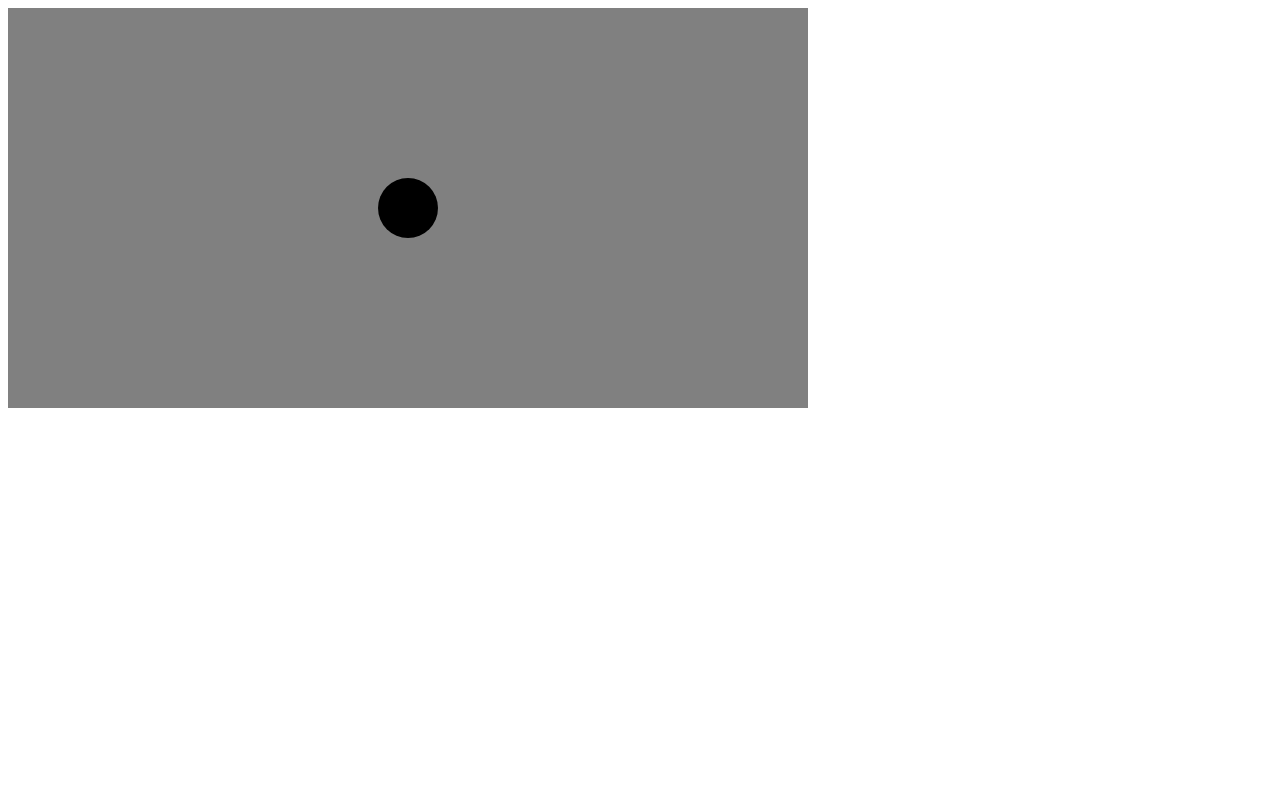
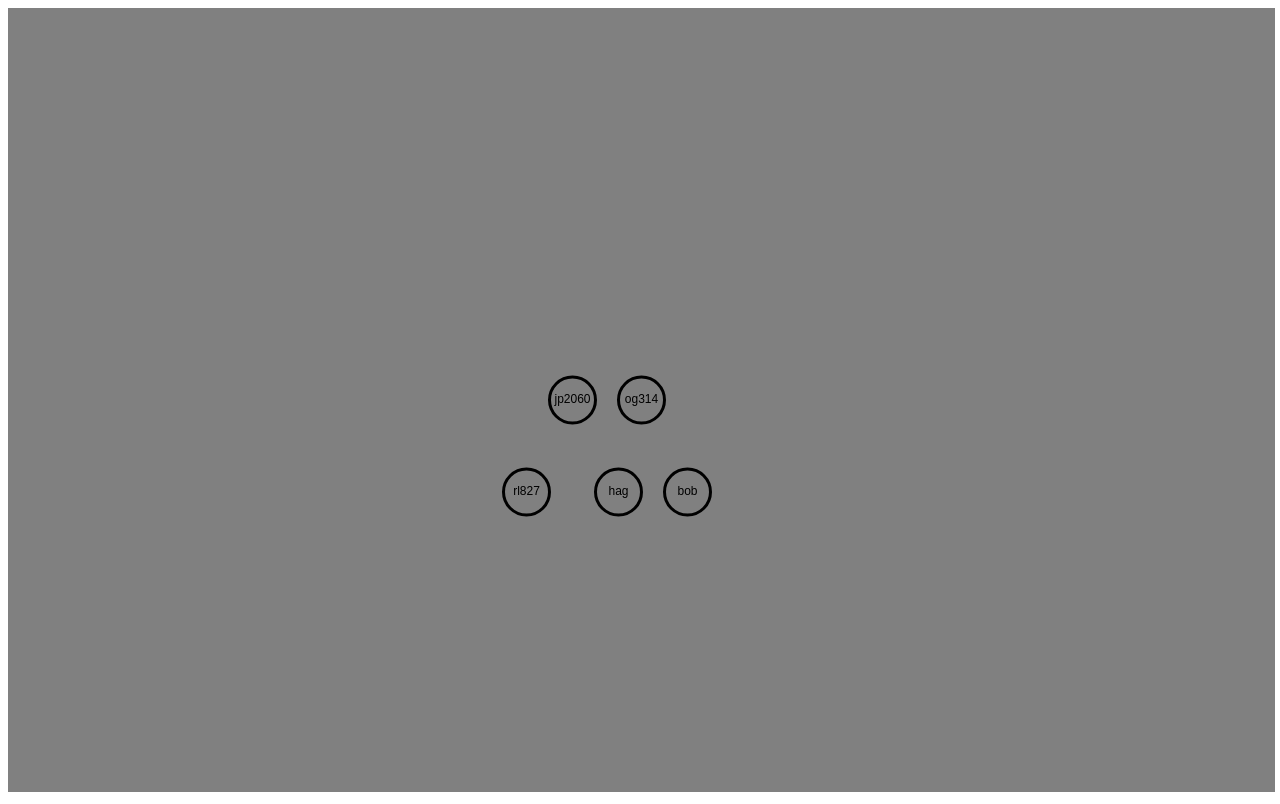
Before and after one commit to OGreenwood672/family-network, a website: page index.html in a window 1280 px wide. Drawn offline with Linux system fonts and the light colour scheme.

Commit message:
Need to figure out how to calculate node positions

```diff
--- a/index.html
+++ b/index.html
@@ -12,15 +12,23 @@
         let data = {
             "og314": {
                 "married": ["jp2060"],
-                "parents": ["mw465", "pl901"]
+                "parents": ["mw465", "pl901"],
+                "children": ["rl827"]
+            },
+            "rl827": {
+                "married": ["bob", "hag"],
+                "parents": ["og314"],
+                "children": []
             },
             "mw465": {
                 "married": ["pl901"],
-                "parents": []
+                "parents": [],
+                "children": ["og314"]
             },
             "pl901": {
                 "married": ["mw465"],
-                "parents": []
+                "parents": [],
+                "children": ["og314"]
             }
         }
 
@@ -28,7 +36,7 @@
         const primary_csrd = 'og314';
 
         // Create an instance of FamilyNetwork
-        const familyNetwork = new FamilyNetwork(800, 400, data, primary_csrd);
+        const familyNetwork = new FamilyNetwork(window.innerWidth * 0.99, window.innerHeight * 0.98, data, primary_csrd);
 
         // Set background color
         familyNetwork.setBackgroundColor('gray');
--- a/index.js
+++ b/index.js
@@ -40,11 +40,7 @@ class FamilyNetwork {
         this.primary = primary_csrd;
         this.nodes = {}
 
-        this.R = 30;
-        this.MARRIAGE_BUFFER = this.R * 2;
-        this.HORIZONTAL_BUFFER = this.R * 3;
-        this.VERTICAL_BUFFER = this.R * 4;
-
+        this.R = 23;
 
         if (!this.primary in Object.keys(this.data)) {
             throw Error("Primary CSRID not found in the data")
@@ -95,23 +91,22 @@ class FamilyNetwork {
     drawNode(csrid, x, y, r, color = 'black') {
         x += this.canvas.width / 2;
         y += this.canvas.height / 2;
-        console.log(x, y);
-        console.log(this.canvas.width, this.canvas.height);
         this.ctx.beginPath();  // Start a new path for the node
         this.ctx.arc(x, y, r, 0, Math.PI * 2);  // Draw a circle at (x, y) with radius r
-        this.ctx.fillStyle = color;  // Set the fill color
-        this.ctx.fill();  // Fill the circle with the specified color
-        this.ctx.closePath();  // Close the path
+        this.ctx.strokeStyle = color;  // Set the border color
+        this.ctx.lineWidth = 3;  // Set the border width
+        this.ctx.stroke();  // Draw the border (outline) of the circle
+        this.ctx.closePath();
         this.drawText(csrid, x, y);
     }
 
-    drawText(text, x, y, font = '16px Arial', color = 'black') {
+    drawText(text, x, y, font = '12px Arial', color = 'black') {
         this.ctx.font = font;            // Set the font style and size
         this.ctx.fillStyle = color;      // Set the fill color
         this.ctx.textAlign = 'center';   // Align the text in the center
         this.ctx.textBaseline = 'middle'; // Vertically align the text in the middle
         this.ctx.fillText(text, x, y);   // Draw filled text at (x, y)
-      }
+    }
 
     // Method to resize the canvas
     resize(width, height) {
@@ -119,11 +114,63 @@ class FamilyNetwork {
       this.canvas.height = height;
     }
 
-    calculateNodes() {
-        let rows = [(0, 0)]; // [(left, right)]
+    calculateNodes() { // Get parent node and work down
+        let rows = {
+            0: [0, 0]
+        }
 
         this.nodes = {};
-        this.nodes[this.primary] = [0, 0];
+        // this.nodes[this.primary] = [0, 0];
+        let queue = [[this.primary, 0]];
+        let visited = [];
+
+        const MARRIAGE_BUFFER = this.R * 3;
+        const HORIZONTAL_BUFFER = this.R * 5;
+        const VERTICAL_BUFFER = this.R * 4;
+
+        while (queue.length > 0) {
+
+            let [curr, depth] = queue.shift();
+
+            if (visited.includes(curr)) {
+                continue;
+            }
+            visited.push(curr); // Mark node as visited
+
+            if (!Object.keys(rows).includes(depth)) {
+                rows[depth] = [0, 0];
+            }
+
+            let y = depth * VERTICAL_BUFFER;
+
+            let min_index = rows[depth].indexOf(Math.min(...rows[depth]));
+            let x = Math.min(...rows[depth]) + (min_index * 2 - 1) * HORIZONTAL_BUFFER;
+
+            if (visited.length == 1) {
+                x = 0;
+            } else {
+                rows[depth][min_index] = Math.abs(x);
+            }
+
+            this.nodes[curr] = [x, y];
+
+            let curr_conn = this.data[curr];
+            let partners = curr_conn["married"];
+
+            partners.forEach((elem) => {
+                x = rows[depth][min_index] + (min_index * 2 - 1) * MARRIAGE_BUFFER;
+                rows[depth][min_index] = Math.abs(x);
+                this.nodes[elem] = [x, y];
+            })
+
+            let children = curr_conn["children"];
+            children.forEach((child) => {
+                queue.push([child, depth + 1])
+            })
+
+        }
+
+        console.log(this.nodes)
 
 
     }
```
